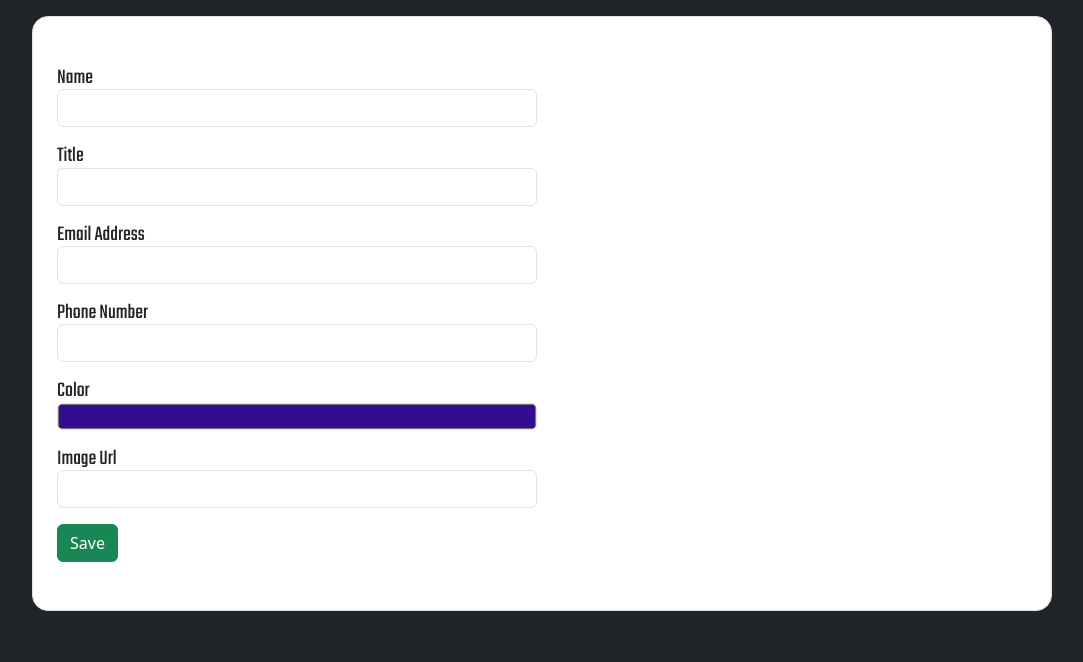
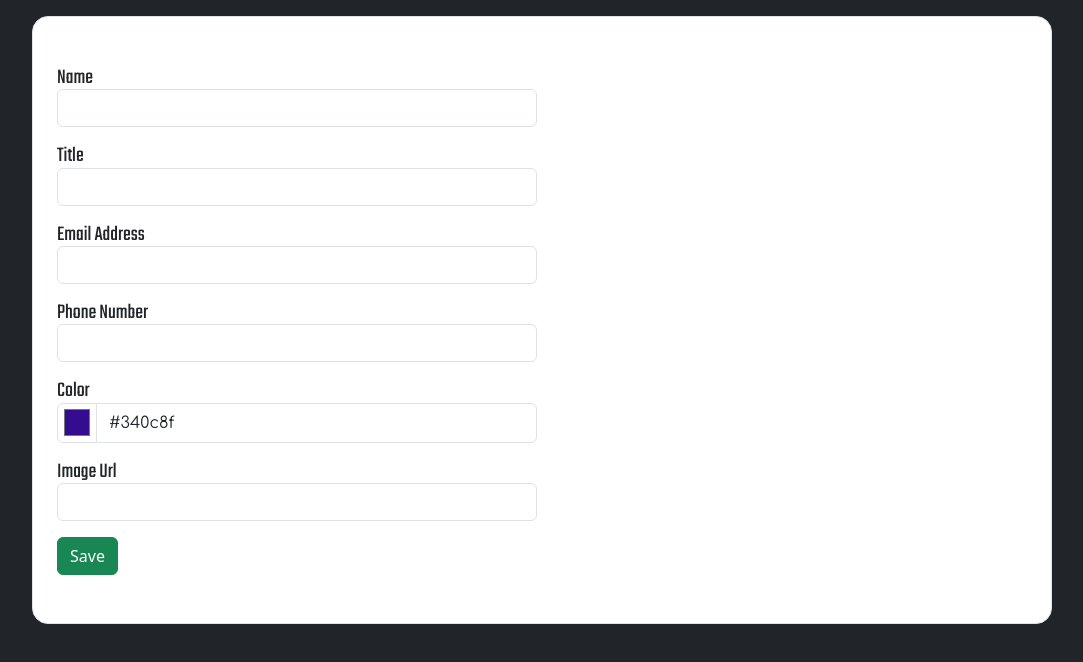
Before and after one commit to Nehemiah-Langness/contact-card, a React (Vite) app: page / in a window 1280 px wide. Shown: the top 662 px of the page, without its empty margins (98-1181 px from the left). Built offline with nearby package versions, Linux system fonts and the light colour scheme.

Commit message:
updated form for entering hex values for brand color

```diff
--- a/src/app.tsx
+++ b/src/app.tsx
@@ -50,7 +50,10 @@ function App() {
 
 				<div className="mb-3">
 					<label className="fs-16" htmlFor="color">Color</label>
-					<input id="color" value={details.color} onChange={setField('color')} type="color" className="form-control comfortaa" />
+					<div className="input-group">
+						<input id="color" value={details.color} onChange={setField('color')} type="color" className="form-control comfortaa" />
+						<input id="color2" value={details.color} onChange={setField('color')} type="text" className="form-control comfortaa" />
+					</div>
 				</div>
 				<div className="mb-3">
 					<label className="fs-16" htmlFor="imageUrl">Image Url</label>
--- a/src/components/contact-card.tsx
+++ b/src/components/contact-card.tsx
@@ -19,7 +19,6 @@ export function ContactCard(props: ContactCardProps) {
 		if (themeMeta) {
 			themeMeta.setAttribute('content', props.color)
 		}
-		console.log(themeMeta)
 	},[props.color])
 
 	return (
@@ -60,7 +59,7 @@ export function ContactCard(props: ContactCardProps) {
 				</div>
 			</div>
 			{props.imageUrl ?
-				<div className="bg-primary pt-3"></div>
+				<div className="bg-primary" style={{height: '5%'}}></div>
 				: null}
 		</div>
 	);
--- a/src/index.scss
+++ b/src/index.scss
@@ -207,11 +207,17 @@ body {
     }
 }
 
+.input-group {
+    max-width: 30rem;
+}
+
 .form-control {
     max-width: 30rem;
 
     &[type='color'] {
-        padding: 0;
+        height: 2.5rem;
+        max-width: 2.5rem;
+        padding: 0.357rem;
         overflow: hidden;
         cursor: pointer;
     }
```
Also changed, not shown: public/NL.svg.
